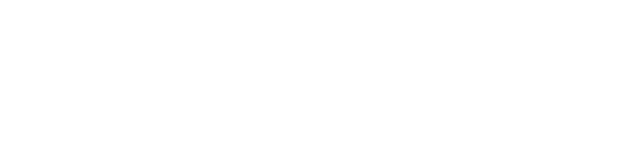
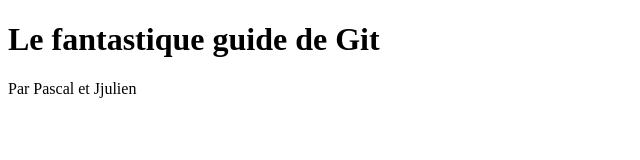
Before and after one commit to pascal-berry79/TPGit2, a plain HTML site: page index.html in a window 1280 px wide. Shown: the whole page, without its empty margins (0-640 px from the left). Drawn offline with Linux system fonts and the light colour scheme.

Commit message:
add h1 et p

```diff
--- a/index.html
+++ b/index.html
@@ -6,6 +6,7 @@
     <title>TPGit2</title>
 </head>
 <body>
-
+    <h1>Le fantastique guide de Git</h1>
+    <p>Par Pascal et Jjulien</p>
 </body>
 </html>
```
